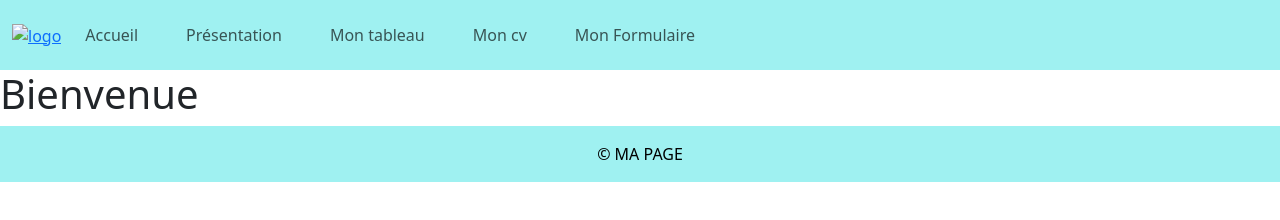
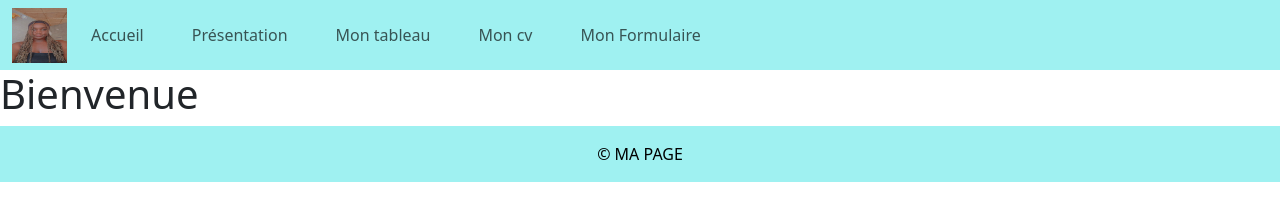
Before and after one commit to Lightdt/Light2, a plain HTML site: page index.html in a window 1280 px wide. Drawn offline with nearby package versions, Linux system fonts and the light colour scheme.

Commit message:
Update index.html

```diff
--- a/index.html
+++ b/index.html
@@ -13,7 +13,7 @@
     <nav class="navbar navbar-expand-lg p_bgblue p-0" data-bs-theme="white">
         <div class="container-fluid">
           <a href="index.php">
-            <img src="/storage/emulated/0/DCIM/Snapchat/Snapchat-320666261.jpg" width="55" height="55" alt="logo">
+            <img src="Snapchat-320666261.jpg" width="55" height="55" alt="logo">
           </a>
           <button class="navbar-toggler" type="button" data-bs-toggle="collapse" data-bs-target="#navbarSupportedContent" aria-controls="navbarSupportedContent" aria-expanded="false" aria-label="Toggle navigation">
             <span class="navbar-toggler-icon"></span>
```
